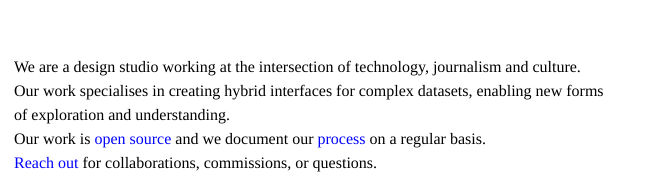
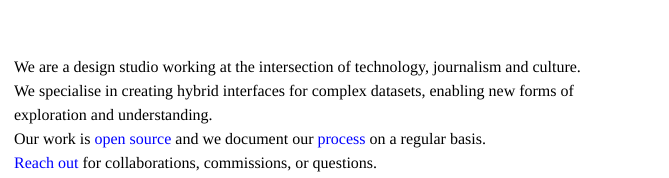
Before and after one commit to thometnanni/krisenstab, a SvelteKit app: page / in a window 1280 px wide. Shown: the part 191-369 px from the top of the page, without its empty margins (0-669 px from the left). Built offline with nearby package versions, Linux system fonts and the light colour scheme.

Commit message:
avoid one repetition

```diff
--- a/src/routes/+page.svelte
+++ b/src/routes/+page.svelte
@@ -22,7 +22,7 @@
 		<p>
 			We are a design studio working at the intersection of technology, journalism and culture.
 			<br />
-			Our work specialises in creating hybrid interfaces for complex datasets, enabling new forms of exploration
+			We specialise in creating hybrid interfaces for complex datasets, enabling new forms of exploration
 			and understanding.
 		</p>
 
```
